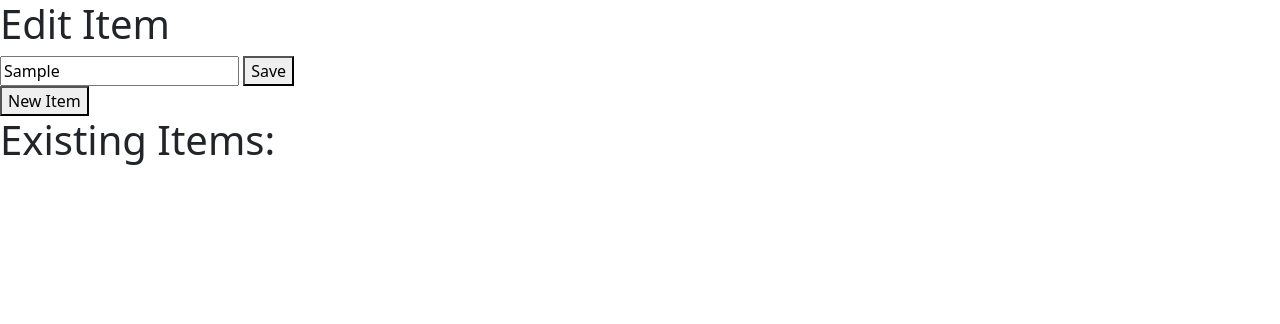
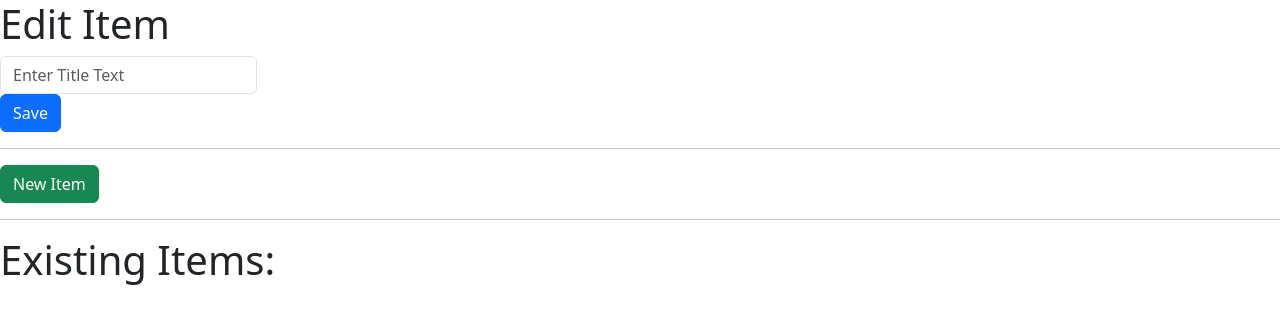
Before and after one commit to kevinelong/Courses2-Client, a plain HTML site: page index.html in a window 1280 px wide. Both pictures are taken after typing "Sample" into the empty fields and a click on the button "Save". Drawn offline with nearby package versions, Linux system fonts and the light colour scheme; no server answers.

Commit message:
styles pt 2

```diff
--- a/index.html
+++ b/index.html
@@ -8,10 +8,14 @@
     <h1>Edit Item</h1>
     <div id="newItem">
         <input id="editItemId" type="hidden" value="">
-        <input id="editItemTitle" value="">
-        <button id="saveEditButton"> Save </button>
+        <label>
+            <input id="editItemTitle" value="" " class="form-control" placeholder="Enter Title Text">
+            <button id="saveEditButton" class="btn btn-primary"> Save </button>
+        </label>
     </div>
-    <button id="newItemButton"> New Item </button>
+    <hr>
+    <button id="newItemButton" class="btn btn-success"> New Item </button>
+    <hr>
     <h1>Existing Items:</h1>
     <div id="cardList"></div>
 </body>
--- a/main.js
+++ b/main.js
@@ -1,9 +1,9 @@
 const byIdReverse = (a, b) => b.id - a.id;
-const buttonComponent = (onclick, name) => `<button onclick="${onclick}"> ${name} </button>`;
+const buttonComponent = (onclick, name, type="primary") => `<button onclick="${onclick}" class="btn btn-${type}"> ${name} </button>`;
 
 function cardComponent(item) {
     return `<div class="card">` +
-        buttonComponent(`deleteById(${item.id})`, "X") +
+        buttonComponent(`deleteById(${item.id})`, "X", "danger") +
         buttonComponent(`editById(${item.id}, '${item.courseName}')`, item.courseName) +
         `</div>`;
 }
@@ -65,17 +65,19 @@ document.addEventListener("DOMContentLoaded", e => {
         draw(JSON.parse(localStorage.cachedData))
     }
 
+    function clear(){
+        editItemId.value = "";
+        editItemTitle.value = "";
+    }
     saveEditButton.addEventListener("click", e => {
         if (editItemId.value == "") {
             create(editItemTitle.value)
         } else {
             updateById(editItemId.value, editItemTitle.value);
         }
+        clear();
     });
 
-    newItemButton.addEventListener("click", e => {
-        editItemId.value = "";
-        editItemTitle.value = "";
-    })
+    newItemButton.addEventListener("click", clear);
 
 });//END LOADED
```
